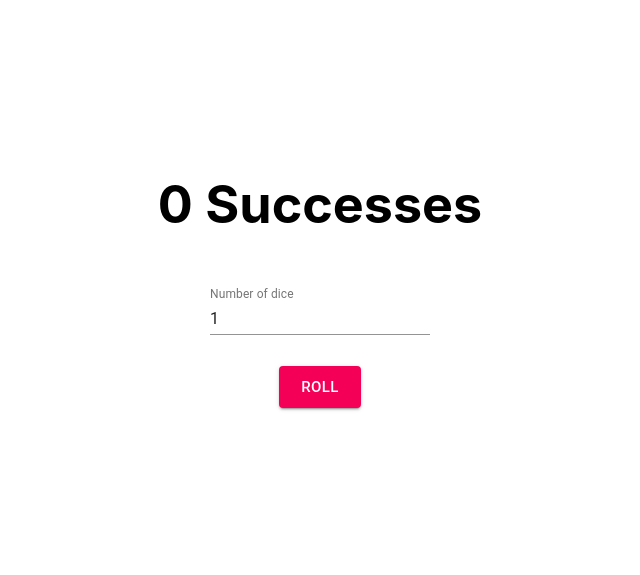
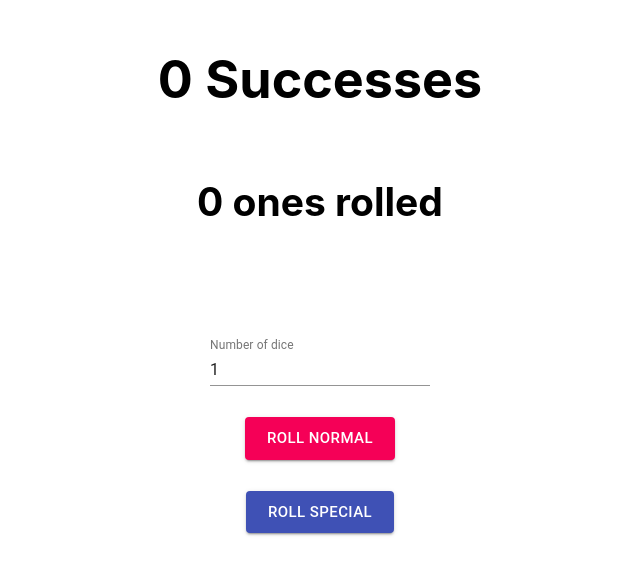
Before and after one commit to NatelevAU/nathanlevy.com, a React (Create React App) app: page /dice in a window 1280 px wide. Shown: the part 119-694 px from the top of the page, without its empty margins (320-960 px from the left). Built offline with nearby package versions, Linux system fonts and the light colour scheme.

Commit message:
added special rolls

```diff
--- a/src/pages/Dice/Dice.tsx
+++ b/src/pages/Dice/Dice.tsx
@@ -9,6 +9,8 @@ const Dice: React.FC<{}> = () => {
   const defaultNumDice = 1;
   const [numDice, setNumDice] = React.useState(defaultNumDice);
   const [wins, setWins] = React.useState(0);
+  const [ones, setOnes] = React.useState(0);
+  const [crit, setCrit] = React.useState(false);
   ReactGA.pageview(window.location.pathname);
 
   const rollDice = () => {
@@ -21,14 +23,34 @@ const Dice: React.FC<{}> = () => {
         }
       }
       setWins(newWins);
+      setCrit(false);
     }
     return null;
+  };
+
+  const rollSpecial = () => {
+    rollDice();
+    let currSixes = 0;
+    let currOnes = 0;
+    for (let i = 0; i < 2; i++) {
+      const rand = 1 + Math.random() * 6;
+      if (rand < 2) {
+        currOnes++;
+      }
+      if (rand >= 6) {
+        currSixes++;
+      }
+    }
+    setCrit(currSixes == 2);
+    setOnes(currOnes);
   };
 
   return (
     <div className="Dice">
       <header className="Dice-header">
         <h1> {wins} Successes </h1>
+        <h2> {ones} ones rolled </h2>
+        <h2> {crit ? 'CRITICAL HIT' : ''}</h2>
         <Box m={2}>
           <TextField
             id="standard-number"
@@ -52,7 +74,19 @@ const Dice: React.FC<{}> = () => {
               rollDice();
             }}
           >
-            Roll
+            Roll Normal
+          </Button>
+          <br></br>
+          <br></br>
+          <Button
+            size="large"
+            variant="contained"
+            color="primary"
+            onClick={() => {
+              rollSpecial();
+            }}
+          >
+            Roll Special
           </Button>
         </Box>
       </header>
```
